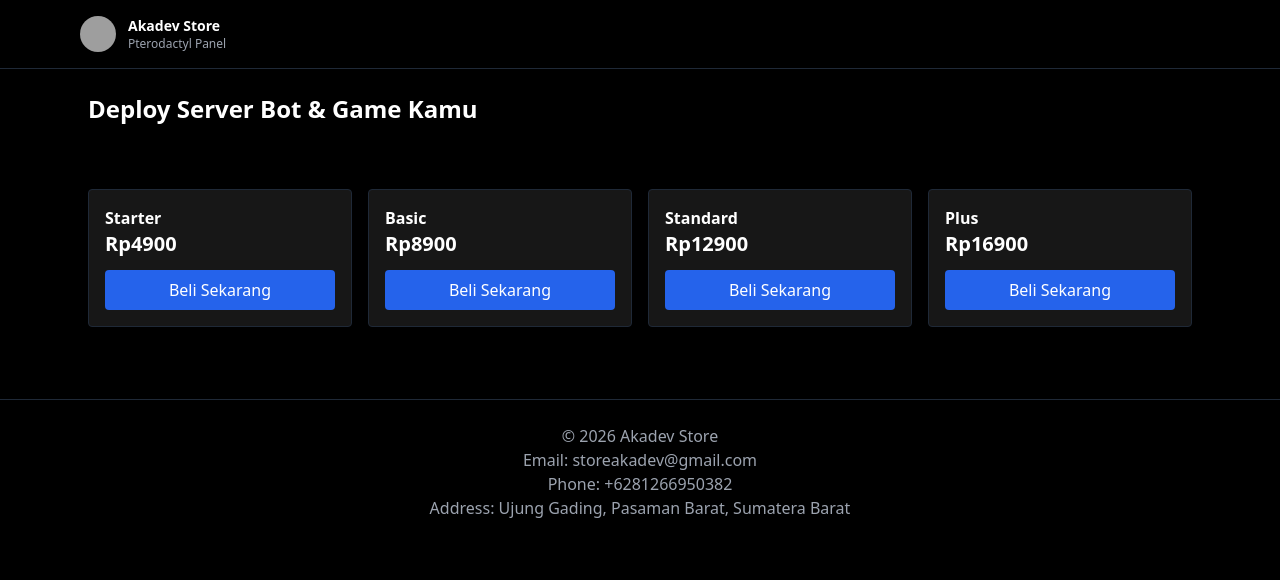
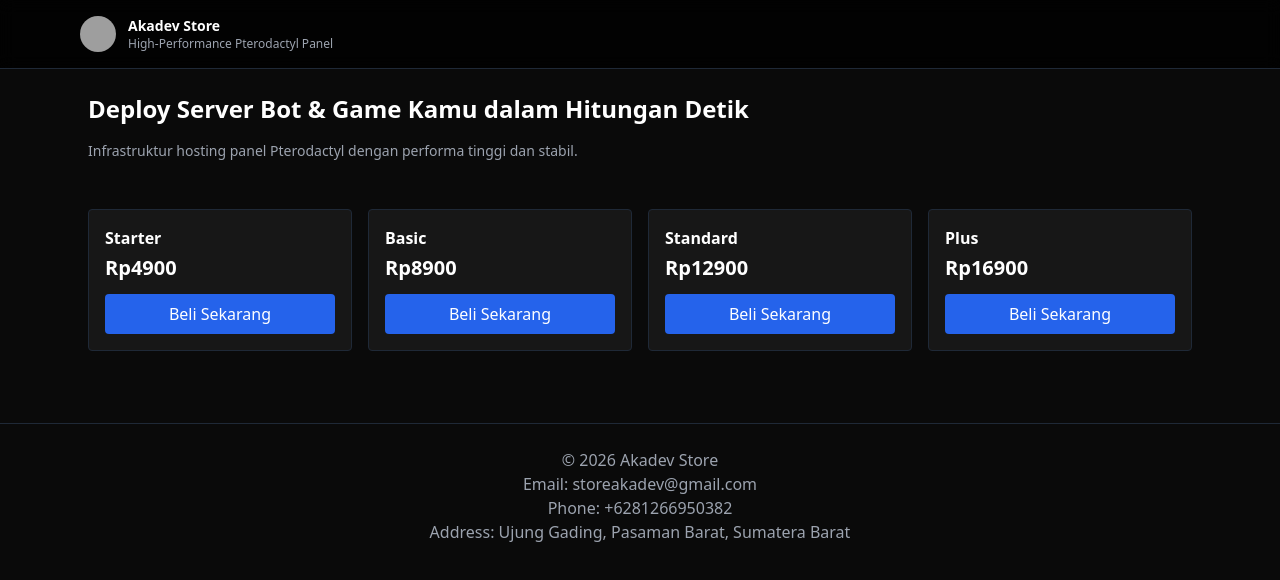
Before and after one commit to akaanakbaik/startup-tes, a React (Vite) app: page / in a window 1280 px wide. Shown: the top 580 px of the page. Built offline with nearby package versions, Linux system fonts and the light colour scheme; grey boxes are pictures that could not be loaded.

Commit message:
Update App.jsx

```diff
--- a/src/App.jsx
+++ b/src/App.jsx
@@ -4,6 +4,12 @@ import { CONFIG } from "./config"
 export default function App(){
   const [plan,setPlan]=useState(null)
   const [loading,setLoading]=useState(false)
+  const [popup,setPopup]=useState(null)
+
+  const showPopup=(type,message)=>{
+    setPopup({type,message})
+    setTimeout(()=>setPopup(null),3000)
+  }
 
   const buy=(name,price)=>{
     setPlan({name,price})
@@ -13,7 +19,8 @@ export default function App(){
   const pay=async()=>{
     setLoading(true)
 
-    const res=await fetch(CONFIG.api,{
+    try {
+      const res = await fetch(CONFIG.api,{
         method:"POST",
         headers:{"Content-Type":"application/json"},
         body:JSON.stringify({
@@ -23,31 +30,48 @@ export default function App(){
         })
       })
 
-    const data=await res.json()
+      const data = await res.json()
 
-    if(data.paymentUrl){
-      window.location=data.paymentUrl
-    }else{
-      alert("Gagal pembayaran")
+      if (!data.success) {
+        showPopup("error", data.message || "Terjadi kesalahan")
+        setLoading(false)
+        return
+      }
+
+      showPopup("success","Mengalihkan ke pembayaran...")
+
+      setTimeout(()=>{
+        window.location = data.paymentUrl
+      },1500)
+
+    } catch {
+      showPopup("error","Gagal terhubung ke server")
+      setLoading(false)
     }
   }
 
   return(
-    <div>
+    <div className="bg-[#0a0a0a] min-h-screen text-white">
+
       <header className="border-b border-gray-800 sticky top-0 bg-black/80 backdrop-blur">
         <div className="max-w-6xl mx-auto flex justify-between p-4">
           <div className="flex items-center gap-3">
             <img src="https://raw.githubusercontent.com/akaanakbaik/my-cdn/main/file_000000000dec71faa172d7d8d6e29392.png" className="w-9 h-9 rounded-full"/>
             <div>
               <p className="text-sm font-bold">Akadev Store</p>
-              <p className="text-xs text-gray-400">Pterodactyl Panel</p>
+              <p className="text-xs text-gray-400">High-Performance Pterodactyl Panel</p>
             </div>
           </div>
         </div>
       </header>
 
       <section className="max-w-6xl mx-auto p-6">
-        <h1 className="text-2xl font-bold mb-4">Deploy Server Bot & Game Kamu</h1>
+        <h1 className="text-2xl font-bold mb-4">
+          Deploy Server Bot & Game Kamu dalam Hitungan Detik
+        </h1>
+        <p className="text-gray-400 text-sm">
+          Infrastruktur hosting panel Pterodactyl dengan performa tinggi dan stabil.
+        </p>
       </section>
 
       <section className="max-w-6xl mx-auto p-6 grid md:grid-cols-4 grid-cols-2 gap-4">
@@ -57,10 +81,10 @@ export default function App(){
           {name:"Standard",price:12900},
           {name:"Plus",price:16900}
         ].map(p=>(
-          <div key={p.name} className="bg-[#171717] p-4 rounded border border-gray-800">
+          <div key={p.name} className="bg-[#171717] p-4 rounded border border-gray-800 hover:border-gray-600 transition">
             <h3 className="font-bold">{p.name}</h3>
-            <p className="text-xl font-bold">Rp{p.price}</p>
-            <button onClick={()=>buy(p.name,p.price)} className="mt-3 bg-blue-600 w-full py-2 rounded">
+            <p className="text-xl font-bold mt-1">Rp{p.price}</p>
+            <button onClick={()=>buy(p.name,p.price)} className="mt-3 bg-blue-600 w-full py-2 rounded hover:bg-blue-700 transition">
               Beli Sekarang
             </button>
           </div>
@@ -72,16 +96,16 @@ export default function App(){
           <div className="bg-[#171717] p-6 rounded border border-gray-800">
             <h2 className="font-bold mb-2">Checkout</h2>
             <p>{plan.name}</p>
-            <p>Rp{plan.price}</p>
+            <p className="mb-2">Rp{plan.price}</p>
 
-            <div className="bg-yellow-500/10 border border-yellow-500 text-yellow-400 p-3 rounded mt-3 text-sm">
-              Sistem pembayaran dalam tahap uji coba (Sandbox Duitku)
+            <div className="bg-blue-500/10 border border-blue-500 text-blue-400 p-3 rounded mt-3 text-sm">
+              Sistem pembayaran telah terintegrasi dan berjalan dalam mode pengujian (Sandbox).
             </div>
 
-            <input placeholder="Nama" className="w-full mt-2 p-2 bg-black border border-gray-700"/>
+            <input placeholder="Nama Lengkap" className="w-full mt-3 p-2 bg-black border border-gray-700"/>
             <input placeholder="Email" className="w-full mt-2 p-2 bg-black border border-gray-700"/>
 
-            <button disabled={loading} onClick={pay} className="mt-3 bg-blue-600 w-full py-2 rounded">
+            <button disabled={loading} onClick={pay} className="mt-4 bg-blue-600 w-full py-2 rounded hover:bg-blue-700 transition">
               {loading ? "Memproses..." : "Bayar Sekarang"}
             </button>
           </div>
@@ -94,6 +118,17 @@ export default function App(){
         <p>Phone: +6281266950382</p>
         <p>Address: Ujung Gading, Pasaman Barat, Sumatera Barat</p>
       </footer>
+
+      {popup && (
+        <div className="fixed top-5 right-5 z-50">
+          <div className={`px-4 py-3 rounded shadow-lg text-sm ${
+            popup.type==="error" ? "bg-red-600" : "bg-green-600"
+          }`}>
+            {popup.message}
+          </div>
+        </div>
+      )}
+
     </div>
   )
 }
```
Lines whose indentation alone changed are shown as unchanged.
